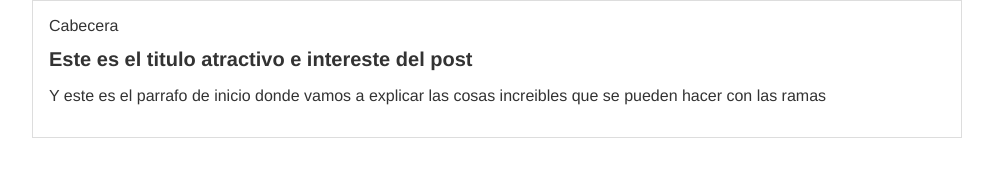
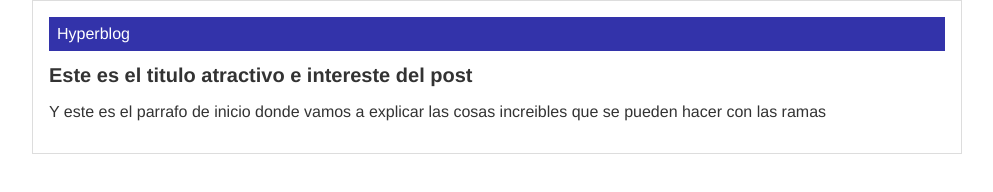
Before and after one commit to alexis900/hyperblog, a plain HTML site: page index.html in a window 1280 px wide. Shown: the whole page, without its empty margins (143-1136 px from the left). Drawn offline with Linux system fonts and the light colour scheme.

Commit message:
Finalizada la cabecera con diseño azul

```diff
--- a/css/styles.css
+++ b/css/styles.css
@@ -17,3 +17,10 @@ body {
 #container h1 {
     font-size: 20px;
 }
+
+#cabecera {
+    background-color: #33A;
+    color: white;
+    margin: 0;
+    padding: 0.5em;
+}
--- a/index.html
+++ b/index.html
@@ -8,7 +8,7 @@
   <body>
     <div id="container">
       <div id="cabecera">
-        Cabecera
+        Hyperblog
       </div>
       <div id="post">
         <h1>Este es el titulo atractivo e intereste del post</h1>
```
